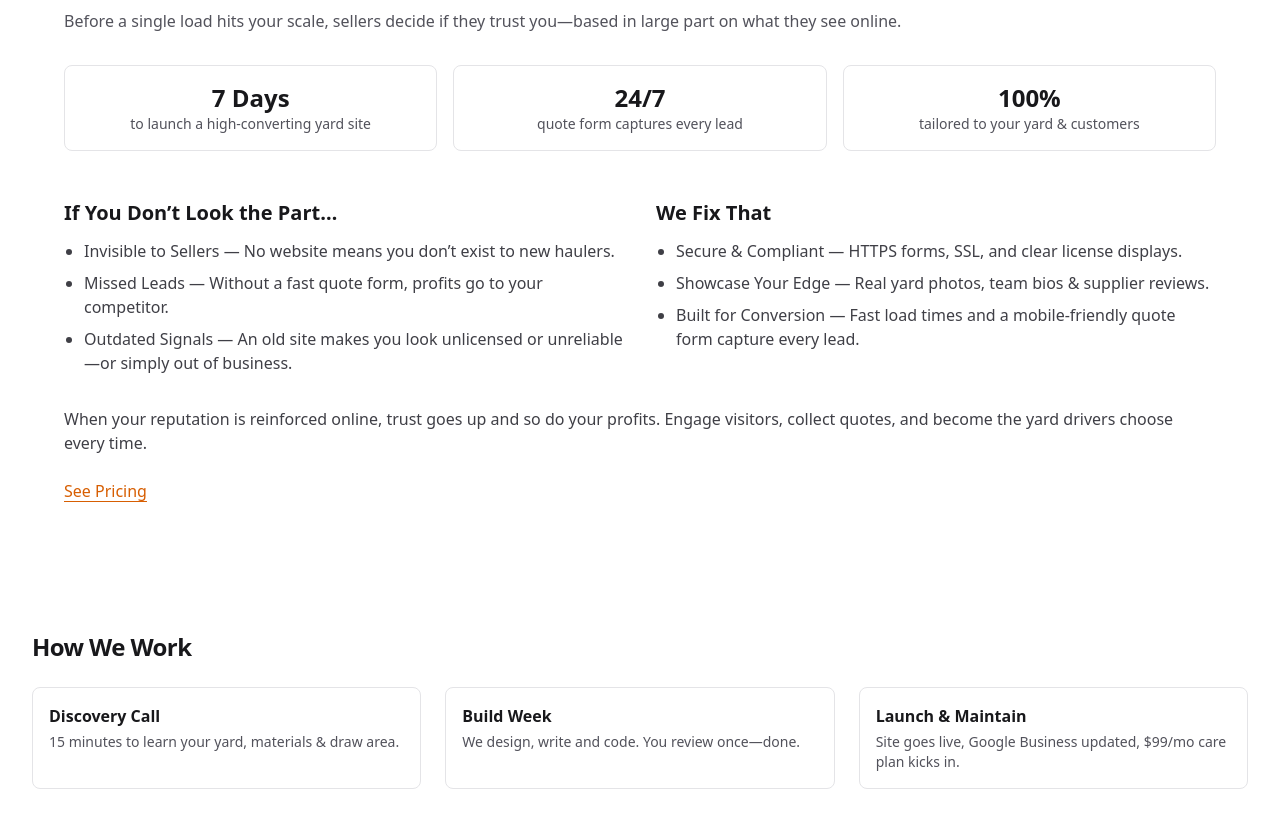
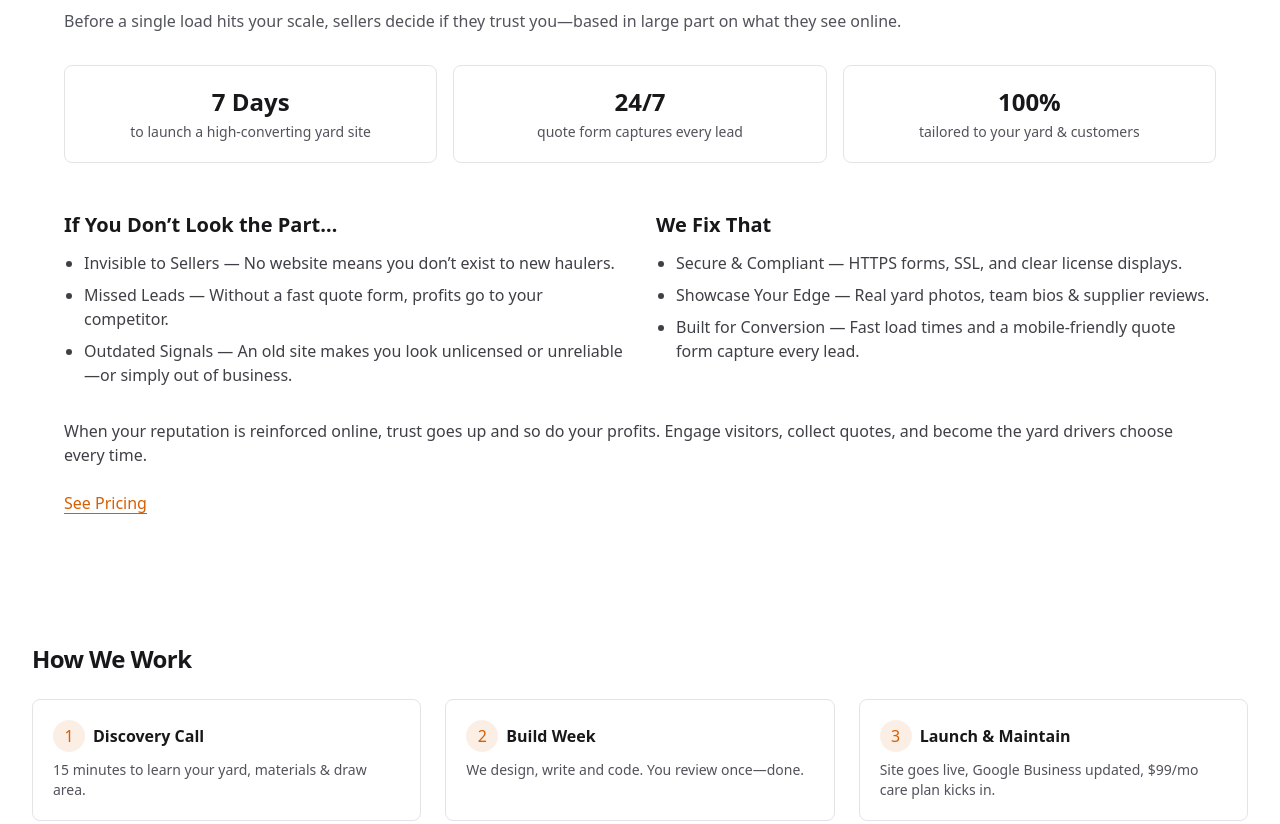
Before and after one commit to mrnosilrub/Scrapyard-Sites, an Astro site: page / in a window 1280 px wide. Shown: the part 731-1555 px from the top of the page. Built offline with nearby package versions, Linux system fonts and the light colour scheme; Astro itself is replaced by a stand-in of ours.

Commit message:
Commit changes

```diff
--- /dev/null
+++ b/src/components/icons/Clock.astro
@@ -0,0 +1,9 @@
+---
+interface Props { class?: string }
+const { class: className = "h-6 w-6" } = Astro.props as Props
+---
+<svg xmlns="http://www.w3.org/2000/svg" viewBox="0 0 24 24" fill="none" stroke="currentColor" stroke-width="1.5" stroke-linecap="round" stroke-linejoin="round" class={className} aria-hidden="true">
+  <circle cx="12" cy="12" r="9" />
+  <path d="M12 7v5l3 3" />
+  <title>Clock</title>
+</svg>
--- /dev/null
+++ b/src/components/icons/Globe.astro
@@ -0,0 +1,10 @@
+---
+interface Props { class?: string }
+const { class: className = "h-6 w-6" } = Astro.props as Props
+---
+<svg xmlns="http://www.w3.org/2000/svg" viewBox="0 0 24 24" fill="none" stroke="currentColor" stroke-width="1.5" stroke-linecap="round" stroke-linejoin="round" class={className} aria-hidden="true">
+  <circle cx="12" cy="12" r="9" />
+  <path d="M3 12h18" />
+  <path d="M12 3a14.5 14.5 0 0 0 0 18a14.5 14.5 0 0 0 0-18z" />
+  <title>Globe</title>
+</svg>
--- /dev/null
+++ b/src/components/icons/Shield.astro
@@ -0,0 +1,8 @@
+---
+interface Props { class?: string }
+const { class: className = "h-6 w-6" } = Astro.props as Props
+---
+<svg xmlns="http://www.w3.org/2000/svg" viewBox="0 0 24 24" fill="none" stroke="currentColor" stroke-width="1.5" stroke-linecap="round" stroke-linejoin="round" class={className} aria-hidden="true">
+  <path d="M12 3l7 4v5c0 5-3.5 8-7 9-3.5-1-7-4-7-9V7l7-4z" />
+  <title>Shield</title>
+</svg>
--- a/src/pages/index.astro
+++ b/src/pages/index.astro
@@ -24,9 +24,18 @@ import { withBase } from "../lib/paths"
       <p class="mt-3 text-zinc-600">Before a single load hits your scale, sellers decide if they trust you—based in large part on what they see online.</p>
 
       <div class="mt-8 grid grid-cols-1 gap-4 sm:grid-cols-3">
-        <div class="card p-4 text-center"><div class="text-2xl font-bold">7 Days</div><div class="text-sm text-zinc-600">to launch a high‑converting yard site</div></div>
-        <div class="card p-4 text-center"><div class="text-2xl font-bold">24/7</div><div class="text-sm text-zinc-600">quote form captures every lead</div></div>
-        <div class="card p-4 text-center"><div class="text-2xl font-bold">100%</div><div class="text-sm text-zinc-600">tailored to your yard & customers</div></div>
+        <div class="card p-5">
+          <div class="flex items-center justify-center gap-2 text-2xl font-bold"><span>7 Days</span></div>
+          <div class="mt-1 text-center text-sm text-zinc-600">to launch a high‑converting yard site</div>
+        </div>
+        <div class="card p-5">
+          <div class="flex items-center justify-center gap-2 text-2xl font-bold"><span>24/7</span></div>
+          <div class="mt-1 text-center text-sm text-zinc-600">quote form captures every lead</div>
+        </div>
+        <div class="card p-5">
+          <div class="flex items-center justify-center gap-2 text-2xl font-bold"><span>100%</span></div>
+          <div class="mt-1 text-center text-sm text-zinc-600">tailored to your yard & customers</div>
+        </div>
       </div>
 
       <div class="mt-12 grid grid-cols-1 gap-8 lg:grid-cols-2">
@@ -61,17 +70,26 @@ import { withBase } from "../lib/paths"
   <section class="section reveal">
     <h2 class="text-2xl font-bold tracking-tight">How We Work</h2>
     <div class="mt-6 grid gap-6 sm:grid-cols-3">
-      <div class="rounded-lg border border-zinc-200 p-4">
-        <h3 class="font-semibold">Discovery Call</h3>
-        <p class="mt-1 text-sm text-zinc-600">15 minutes to learn your yard, materials & draw area.</p>
+      <div class="card p-5">
+        <div class="flex items-center gap-2">
+          <span class="inline-flex h-8 w-8 items-center justify-center rounded-full bg-brand-orange/10 text-brand-orange">1</span>
+          <h3 class="font-semibold">Discovery Call</h3>
+        </div>
+        <p class="mt-2 text-sm text-zinc-600">15 minutes to learn your yard, materials & draw area.</p>
       </div>
-      <div class="rounded-lg border border-zinc-200 p-4">
-        <h3 class="font-semibold">Build Week</h3>
-        <p class="mt-1 text-sm text-zinc-600">We design, write and code. You review once—done.</p>
+      <div class="card p-5">
+        <div class="flex items-center gap-2">
+          <span class="inline-flex h-8 w-8 items-center justify-center rounded-full bg-brand-orange/10 text-brand-orange">2</span>
+          <h3 class="font-semibold">Build Week</h3>
+        </div>
+        <p class="mt-2 text-sm text-zinc-600">We design, write and code. You review once—done.</p>
       </div>
-      <div class="rounded-lg border border-zinc-200 p-4">
-        <h3 class="font-semibold">Launch & Maintain</h3>
-        <p class="mt-1 text-sm text-zinc-600">Site goes live, Google Business updated, $99/mo care plan kicks in.</p>
+      <div class="card p-5">
+        <div class="flex items-center gap-2">
+          <span class="inline-flex h-8 w-8 items-center justify-center rounded-full bg-brand-orange/10 text-brand-orange">3</span>
+          <h3 class="font-semibold">Launch & Maintain</h3>
+        </div>
+        <p class="mt-2 text-sm text-zinc-600">Site goes live, Google Business updated, $99/mo care plan kicks in.</p>
       </div>
     </div>
   </section>
--- a/src/pages/services.astro
+++ b/src/pages/services.astro
@@ -27,10 +27,10 @@ import { withBase } from "../lib/paths"
   <section class="section">
     <h2 class="text-2xl font-bold tracking-tight">Four Pillars</h2>
     <div class="mt-6 grid gap-6 sm:grid-cols-2 lg:grid-cols-4">
-      <a href={withBase('/process/#credibility')} class="card"><h3 class="font-semibold">Credibility</h3><p class="mt-1 text-sm text-zinc-600">Make the right first impression.</p></a>
-      <a href={withBase('/process/#qualification')} class="card"><h3 class="font-semibold">Qualification</h3><p class="mt-1 text-sm text-zinc-600">Spend time with serious sellers.</p></a>
-      <a href={withBase('/process/#visibility')} class="card"><h3 class="font-semibold">Visibility</h3><p class="mt-1 text-sm text-zinc-600">Be found in local search.</p></a>
-      <a href={withBase('/process/#reliability')} class="card"><h3 class="font-semibold">Reliability</h3><p class="mt-1 text-sm text-zinc-600">Stay fast and secure.</p></a>
+      <a href={withBase('/process/#credibility')} class="card p-5"><h3 class="font-semibold">Credibility</h3><p class="mt-1 text-sm text-zinc-600">Make the right first impression.</p></a>
+      <a href={withBase('/process/#qualification')} class="card p-5"><h3 class="font-semibold">Qualification</h3><p class="mt-1 text-sm text-zinc-600">Spend time with serious sellers.</p></a>
+      <a href={withBase('/process/#visibility')} class="card p-5"><h3 class="font-semibold">Visibility</h3><p class="mt-1 text-sm text-zinc-600">Be found in local search.</p></a>
+      <a href={withBase('/process/#reliability')} class="card p-5"><h3 class="font-semibold">Reliability</h3><p class="mt-1 text-sm text-zinc-600">Stay fast and secure.</p></a>
     </div>
   </section>
 
```
